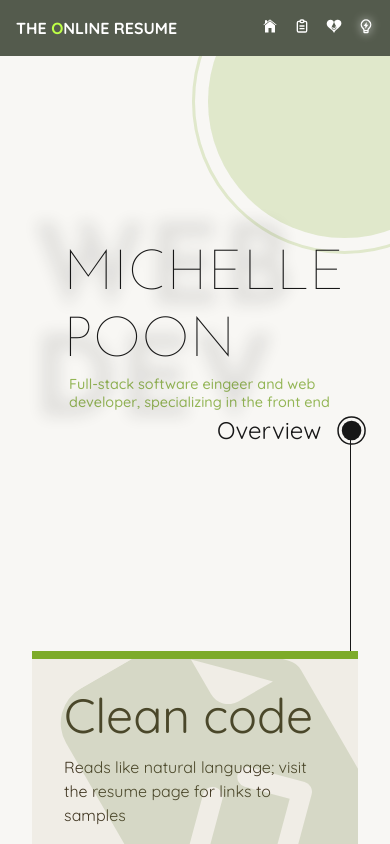
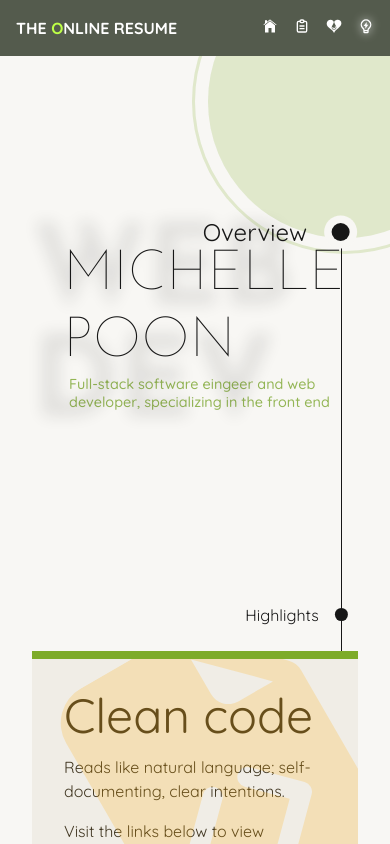
Before and after one commit to hjklqw/online-resume, a Next.js app: page / in a window 390 px wide. Built offline with nearby package versions, Linux system fonts and the light colour scheme; no server answers.

Commit message:
Made homepage responsive
- Added a pulse animation to the currently selected nav item
- Added a links section
- Used section labels instead of indices for nav selection tracking
- Updated contact data to be better reused and better organized across files

```diff
--- /dev/null
+++ b/assets/sharedData.ts
@@ -0,0 +1,27 @@
+import { IconBaseProps, IconType } from 'react-icons'
+
+import { MdEmail } from 'react-icons/md'
+import { SiLinkedin, SiNpm } from 'react-icons/si'
+import { FaGithub } from 'react-icons/fa'
+
+export const contactInfo: {
+  icon: IconType
+  iconProps?: IconBaseProps
+  url: string
+  label: string
+  isEmail?: boolean
+}[] = [
+  { icon: MdEmail, url: 'mp.hjklqw@gmail.com', label: 'Email', isEmail: true },
+  {
+    icon: SiLinkedin,
+    url: 'linkedin.com/in/michellepoon-dev',
+    label: 'LinkedIn',
+  },
+  {
+    icon: FaGithub,
+    iconProps: { size: '1.1em', style: { marginLeft: '-0.05em' } },
+    url: 'github.com/hjklqw',
+    label: 'GitHub',
+  },
+  { icon: SiNpm, url: 'npmjs.com/~michellepoonnoka', label: 'NPM' },
+]
--- a/common/layouts/global/header.tsx
+++ b/common/layouts/global/header.tsx
@@ -12,7 +12,7 @@ import styles from './styles.module.scss'
 
 import { Routes } from '/assets/routes'
 import { Theme } from '/assets/theme'
-import { getScrollRoot } from './utils'
+import { getScrollRoot } from 'utils/document'
 
 type Props = {
   theme: string | undefined
--- a/contents/landing/data.ts
+++ b/contents/landing/data.ts
@@ -11,16 +11,16 @@ export const highlights: {
 }[] = [
   {
     hook: 'Clean code',
-    description:
-      'Reads like natural language; visit the resume page for links to samples',
+    description: [
+      'Reads like natural language; self-documenting, clear intentions.',
+      'Visit the links below to view samples!',
+    ],
     icon: BsFileEarmarkCodeFill,
   },
   {
     hook: 'Speed',
-    description: [
-      'This entire site was built in a day—under 24 hours!',
-      'This page, from conception to implementation, took just one night.',
-    ],
+    description:
+      'This entire site was built within two days—from conception, design, to implementation and deployment!',
     icon: MdSpeed,
   },
   {
--- /dev/null
+++ b/contents/landing/models.ts
@@ -0,0 +1,7 @@
+export type Coords = { x: number; y: number }
+
+export enum Section {
+  OVERVIEW = 'Overview',
+  HIGHLIGHTS = 'Highlights',
+  LINKS = 'Links',
+}
--- a/contents/landing/navDot.tsx
+++ b/contents/landing/navDot.tsx
@@ -1,28 +1,31 @@
+import React from 'react'
+
 import styles from './styles.module.scss'
+import { Section } from './models'
 
 type Props = {
-  label: string
-  top: number
-  index: number
-  currSelectedIndex: number
-  setActiveNavIndex: React.Dispatch<React.SetStateAction<number>>
+  section: Section
+  activeNavSection: Section
+  setActiveNavSection: React.Dispatch<React.SetStateAction<Section>>
+  top?: string
 }
 
-export const NavDot = (props: Props) => {
-  const isActive = props.index === props.currSelectedIndex
+export const NavDot = ({ section, setActiveNavSection, ...props }: Props) => {
+  const isActive = section === props.activeNavSection
   return (
     <div
-      className={`${styles.dot} ${isActive ? styles.active : ''}`}
-      style={{ top: `${props.top}%` }}
+      className={`${styles.navDot} ${isActive ? styles.active : ''}`}
+      style={{ top: props.top }}
       onClick={() => {
-        props.setActiveNavIndex(props.index)
+        setActiveNavSection(section)
         document
-          .getElementById(props.label)
+          .getElementById(section)
           ?.scrollIntoView({ block: 'start', behavior: 'smooth' })
       }}
-      title={props.label}
+      title={section}
     >
-      <span className={styles.label}>{props.label}</span>
+      <span className={styles.dot} />
+      <span className={styles.label}>{section}</span>
     </div>
   )
 }
--- a/contents/landing/styles.module.scss
+++ b/contents/landing/styles.module.scss
@@ -6,14 +6,21 @@
   margin: 0 auto;
   padding: 5rem;
   position: relative;
+  display: flex;
 
   @media all and (max-width: 430px) {
     padding: 5rem 2rem;
   }
 }
 
+.contents {
+  position: relative;
+  flex: 1;
+}
+
 .header {
   margin-top: 10vh;
+  position: relative;
 
   h1 {
     font-family: 'Josefin Sans', sans-serif;
@@ -90,58 +97,99 @@
   }
 }
 
-.nav {
-  $borderSize: 1px;
+$navBorderSize: 1px;
+$navRight: 5%;
 
+.navBar {
   position: absolute;
-  height: calc(100% - 25vw);
-  top: 23rem;
-  right: 10%;
-  border-right: $borderSize solid var(--text);
+  right: $navRight;
+  border-right: $navBorderSize solid var(--text);
+  top: 11vh;
+  bottom: -5rem;
+}
+
+.navDot {
+  $transition: all 0.2s linear;
+  $diameter: 0.8rem;
+  cursor: pointer;
+  color: var(--text);
+  position: absolute;
+  transition: $transition;
+  right: $navRight;
+  top: -3rem;
+  z-index: 1;
+  display: flex;
+  align-items: center;
+  transform-origin: left center;
+  transform: translateX(calc(100% - ($diameter / 2) - ($navBorderSize / 2)));
 
   .dot {
-    cursor: pointer;
-    $diameter: 0.8rem;
     width: $diameter;
     height: $diameter;
-    color: var(--text);
     background: currentColor;
     border-radius: 50%;
-    position: absolute;
-    margin-left: calc(-#{$diameter / 2} + #{$borderSize});
-    transition: all 0.2s linear;
+    display: block;
+    transition: $transition;
+    position: relative;
+  }
 
   &:hover {
     color: var(--secondary);
+
+    .dot,
+    .label {
       scale: 1.5;
+    }
+
+    .label {
+      margin-left: 3rem;
+    }
   }
 
   &.active {
     scale: 1.5;
+    transform-origin: right;
 
-      &::after {
-        content: '';
-        width: 130%;
-        height: 130%;
-        position: absolute;
-        border-radius: 50%;
-        border: 1px solid currentColor;
-        left: -23%;
-        top: -23%;
-        transition: all 0.05s linear;
+    .dot {
+      box-shadow: 0 0 0 3px var(--background), 0 0 0 4px currentColor;
+      animation: pulse 2s infinite;
     }
   }
 
   .label {
-      margin-top: -0.35em;
-      margin-left: 1.5em;
     display: block;
-      transition: all 0.05s linear;
+    transition: $transition;
+    margin-left: 1rem;
+  }
 
   @media all and (max-width: 1500px) {
-        margin-left: calc(-400% - 2rem);
+    transform-origin: right center;
+    transform: translateX(calc(($diameter / 2) - ($navBorderSize / 2)));
+
+    .label {
+      order: -1;
+      margin-right: 1rem;
+    }
+
+    &:hover {
+      .label {
+        margin-right: 3rem;
       }
     }
+  }
+}
+
+@keyframes pulse {
+  0% {
+    box-shadow: 0 0 0 3px var(--background), 0 0 0 4px currentColor;
+  }
+
+  70% {
+    box-shadow: 0 0 0 5px var(--background), 0 0 0 6px transparent;
+  }
+
+  100% {
+    box-shadow: 0 0 0 5px var(--background), 0 0 0 6px transparent;
   }
 }
 
@@ -150,6 +198,7 @@ section.highlights {
   display: grid;
   grid-template-columns: repeat(3, 1fr);
   grid-gap: 1rem;
+  position: relative;
 
   .highlight {
     background: var(--cardBackground);
@@ -187,6 +236,55 @@ section.highlights {
 
   @media all and (max-width: 1050px) {
     grid-template-columns: 1fr;
+  }
+}
+
+section.links {
+  position: relative;
+  display: grid;
+  grid-template-columns: repeat(auto-fit, minmax(6rem, 1fr));
+  padding-left: 2.5rem;
+  padding-right: 7.5rem;
+
+  .link {
+    display: flex;
+    align-items: center;
+    flex-direction: column;
+
+    &:hover {
+      scale: 1.2;
+
+      .icon {
+        border-width: 8px;
+        color: var(--secondary);
+      }
+
+      .label {
+        color: var(--primary);
+        letter-spacing: 1px;
+        font-weight: 600;
+      }
+    }
+
+    .icon {
+      $size: 6rem;
+      font-size: 3rem;
+      background: var(--cardBackground);
+      border-radius: 50%;
+      width: $size;
+      height: $size;
+      display: flex;
+      align-items: center;
+      justify-content: center;
+      transition: all 0.17s ease-out;
+      border: 3px solid var(--primary);
+      color: var(--cardText);
+    }
+
+    .label {
+      font-size: 0.85rem;
+      margin-top: 0.5rem;
+    }
   }
 }
 
--- a/contents/landing/view.tsx
+++ b/contents/landing/view.tsx
@@ -4,24 +4,21 @@ import styles from './styles.module.scss'
 
 import { NavDot } from './navDot'
 import { highlights } from './data'
-import { getScrollRoot } from '/common/layouts/global/utils'
+import { getScrollRoot } from 'utils/document'
+import { Coords, Section } from './models'
+import { contactInfo } from '/assets/sharedData'
 
 /** In miliseconds */
 const RIPPLE_EFFECT_ANIM_LENGTH = 500
-
-type Coords = { x: number; y: number }
-
-enum Sections {
-  OVERVIEW = 'Overview',
-  HIGHLIGHTS = 'Highlights',
-}
 
 export const LandingPage = () => {
   const [isShowingRippleEffect, setShowingRippleEffect] =
     useState<boolean>(false)
   const rippleEffectCoords = useRef<Coords>({ x: 0, y: 0 })
 
-  const [activeNavIndex, setActiveNavIndex] = useState<number>(0)
+  const [activeNavSection, setActiveNavSection] = useState<Section>(
+    Section.OVERVIEW
+  )
 
   const addRippleEffect = useCallback(
     (e: React.MouseEvent<HTMLDivElement, MouseEvent>) => {
@@ -42,8 +39,14 @@ export const LandingPage = () => {
         <span />
         <span />
       </div>
-
-      <header className={styles.header} id={Sections.OVERVIEW}>
+      <div className={styles.contents}>
+        <header className={styles.header} id={Section.OVERVIEW}>
+          <NavDot
+            section={Section.OVERVIEW}
+            activeNavSection={activeNavSection}
+            setActiveNavSection={setActiveNavSection}
+            top="0"
+          />
           <h2>Web Dev</h2>
           <h1>Michelle Poon</h1>
           <h3>
@@ -53,24 +56,14 @@ export const LandingPage = () => {
           </h3>
         </header>
 
-      <nav className={styles.nav}>
+        <span className={styles.navBar} />
+
+        <section className={styles.highlights} id={Section.HIGHLIGHTS}>
           <NavDot
-          label={Sections.OVERVIEW}
-          top={0}
-          index={0}
-          currSelectedIndex={activeNavIndex}
-          setActiveNavIndex={setActiveNavIndex}
+            section={Section.HIGHLIGHTS}
+            activeNavSection={activeNavSection}
+            setActiveNavSection={setActiveNavSection}
           />
-        <NavDot
-          label={Sections.HIGHLIGHTS}
-          top={50}
-          index={1}
-          currSelectedIndex={activeNavIndex}
-          setActiveNavIndex={setActiveNavIndex}
-        />
-      </nav>
-
-      <section className={styles.highlights} id={Sections.HIGHLIGHTS}>
           {highlights.map((highlight, i) => (
             <div className={styles.highlight} key={i}>
               <highlight.icon />
@@ -84,6 +77,29 @@ export const LandingPage = () => {
           ))}
         </section>
 
+        <section className={styles.links} id={Section.LINKS}>
+          <NavDot
+            section={Section.LINKS}
+            activeNavSection={activeNavSection}
+            setActiveNavSection={setActiveNavSection}
+          />
+          {contactInfo.map((link, i) => (
+            <a
+              className={styles.link}
+              key={i}
+              title={link.label}
+              href={link.isEmail ? `mailto:${link.url}` : `https://${link.url}`}
+              target="_blank"
+              rel="noreferrer"
+            >
+              <div className={styles.icon}>
+                <link.icon size={link.iconProps?.size} />
+              </div>
+              <span className={styles.label}>{link.label}</span>
+            </a>
+          ))}
+        </section>
+
         <span
           className={`${styles.rippleEffect} ${
             isShowingRippleEffect ? styles.showing : ''
@@ -94,5 +110,6 @@ export const LandingPage = () => {
           }}
         />
       </div>
+    </div>
   )
 }
--- a/contents/resume/models.ts
+++ b/contents/resume/models.ts
@@ -9,3 +9,9 @@ export enum ExperienceInfoOrientation {
   VERTICAL = 'vertical',
   HORIZONTAL = 'horizontal',
 }
+
+export enum ContactInfoType {
+  LINK,
+  EMAIL,
+  NONE,
+}
```
Also changed, not shown: contents/resume/data.ts (+10 -19 lines), contents/resume/view.tsx (+7 -3 lines), utils/document.ts (renamed from common/layouts/global/utils.ts). Lines whose indentation alone changed are shown as unchanged.
